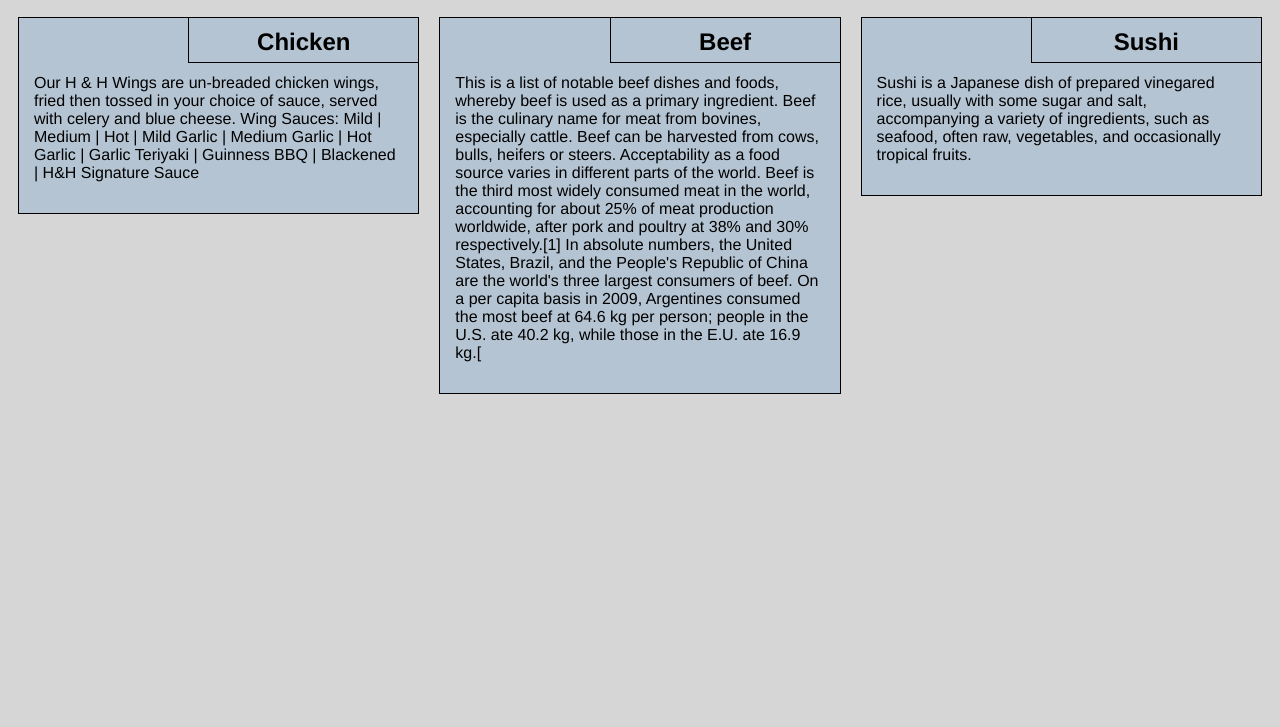
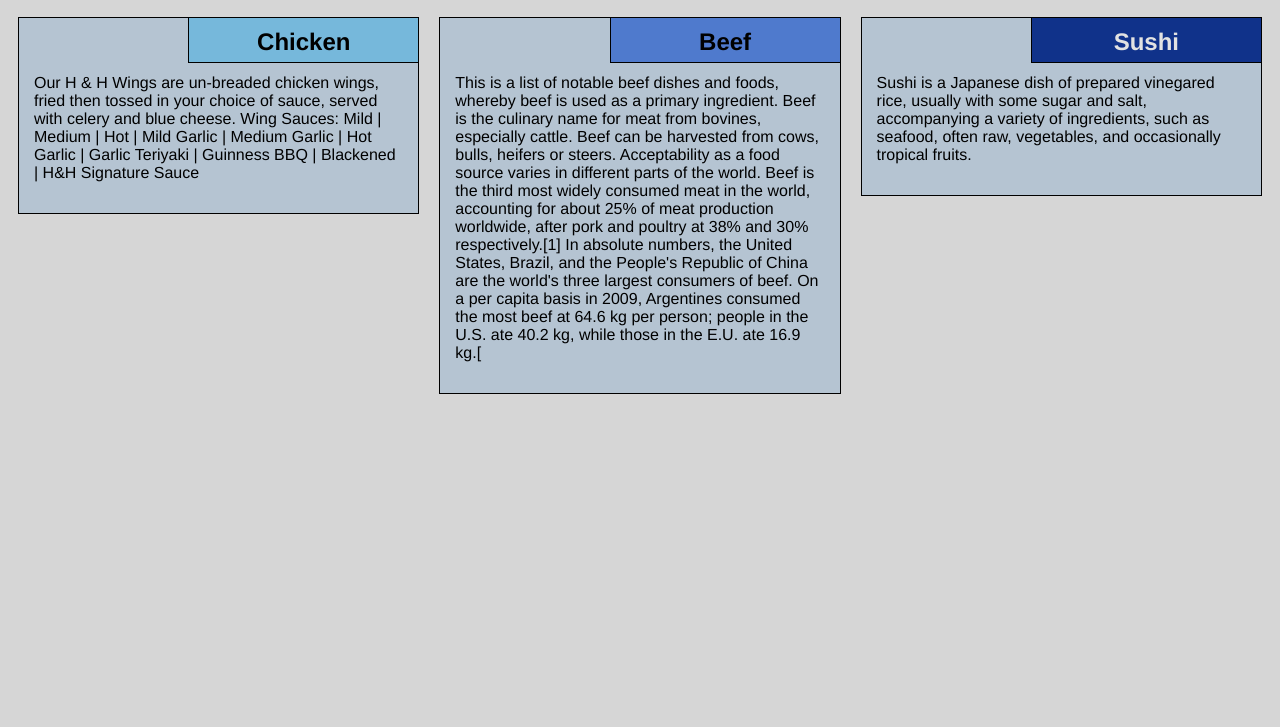
Before and after one commit to Shagun31/module2assigment, a plain HTML site: page index.html in a window 1280 px wide. Shown: the part 73-800 px from the top of the page. Drawn offline with Linux system fonts and the light colour scheme; files that its build step writes are made by us from their sources.

Commit message:
Update style.css

```diff
--- a/style.css
+++ b/style.css
@@ -32,15 +32,15 @@ section>h2 {
     padding-top: 10px;
 }
 
-section.lebesgue>h2 {
+section.chicken>h2 {
     background-color: #76b8db;
 }
 
-section.fubini>h2 {
+section.beef>h2 {
     background-color: #4f7acd;
 }
 
-section.luzin>h2 {
+section.sushi>h2 {
     color: #e2e2e2;
     background-color: #10328a;
 }
```
